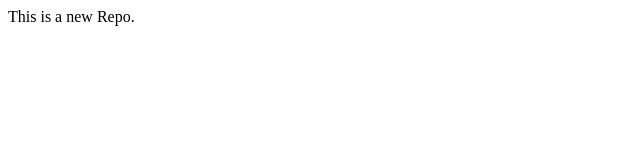
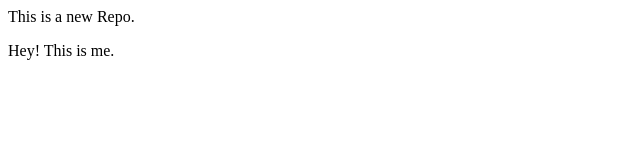
Before and after one commit to SahilChoudhary1397/localrepo, a plain HTML site: page index.html in a window 1280 px wide. Shown: the full height of the page, 0-640 px from the left. Drawn offline with Linux system fonts and the light colour scheme.

Commit message:
Add new feature

```diff
--- a/index.html
+++ b/index.html
@@ -1 +1,2 @@
 <p>This is a new Repo.</p>
+<p>Hey! This is me.</p>
```
